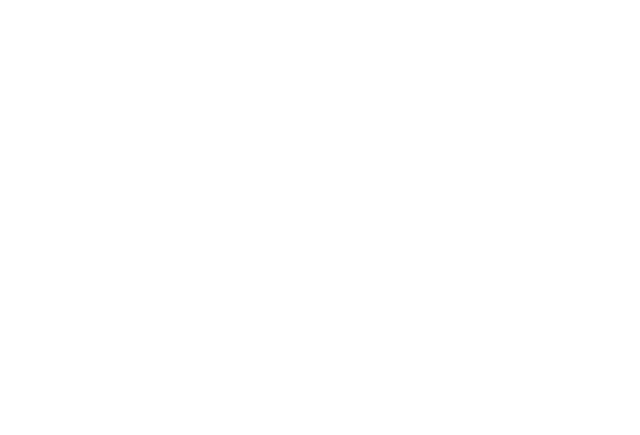
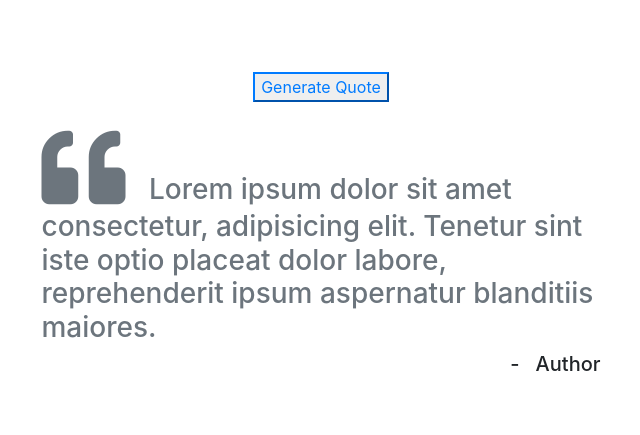
Before and after one commit to J-Ricker/Random-quote-generator, a plain HTML site: page index.html in a window 1280 px wide. Shown: the whole page, without its empty margins (319-959 px from the left). Drawn offline with nearby package versions, Linux system fonts and the light colour scheme.

Commit message:
created html markup for project

```diff
--- a/index.html
+++ b/index.html
@@ -10,6 +10,19 @@
     <link rel="stylesheet" type="text/css" media="screen" href="main.css">
 </head>
 <body>
+        <div class="conainer">
+            <div class="row max-height align-items-center">
+                <div class="col-11 mx-auto col-md-6 quote-container p-5">
+                    <button class="btn-outline-primary text-capitalize my-4 d-block mx-auto" id="generate-btn">generate quote</button>
+
+                    <h3 class="text-muted"><span class="quote-icon mr-3"><i class="fas fa-quote-left fa-3x"></i></span><span id="quote">
+                        Lorem ipsum dolor sit amet consectetur, adipisicing elit. Tenetur sint iste optio placeat dolor labore, reprehenderit ipsum aspernatur blanditiis maiores.
+                    </span></i></span></h3>
+                    <h5 class="text-right text-capitalize author">-<span class="quote-author ml-3 ">author</span></h5>
+                </div>
+            </div>
+        </div>
+
     <script src="main.js"></script>
 </body>
 </html>
```
